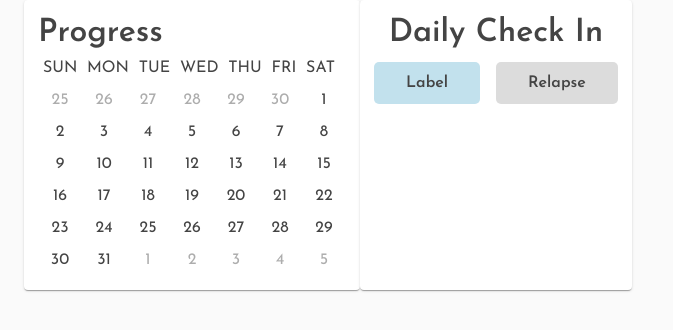
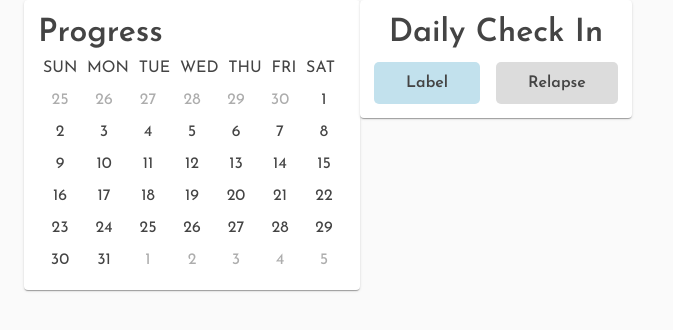
Before and after one commit to christofuy/ColdTurkey, a React (Create React App) app in the folder frontend/: page /dashboard in a window 1280 px wide. Shown: the top 330 px of the page, without its empty margins (0-673 px from the left). Built offline with nearby package versions, Linux system fonts and the light colour scheme; the HTML template or start-up script is replaced by a standard one.

Commit message:
add flex util class

```diff
--- a/frontend/src/assets/scss/main.scss
+++ b/frontend/src/assets/scss/main.scss
@@ -33,4 +33,7 @@
 	&.ai-fend{
 		align-items:flex-end;
 	}
+  &.ai-fstart{
+    align-items:flex-start;
+  }
 }
```
